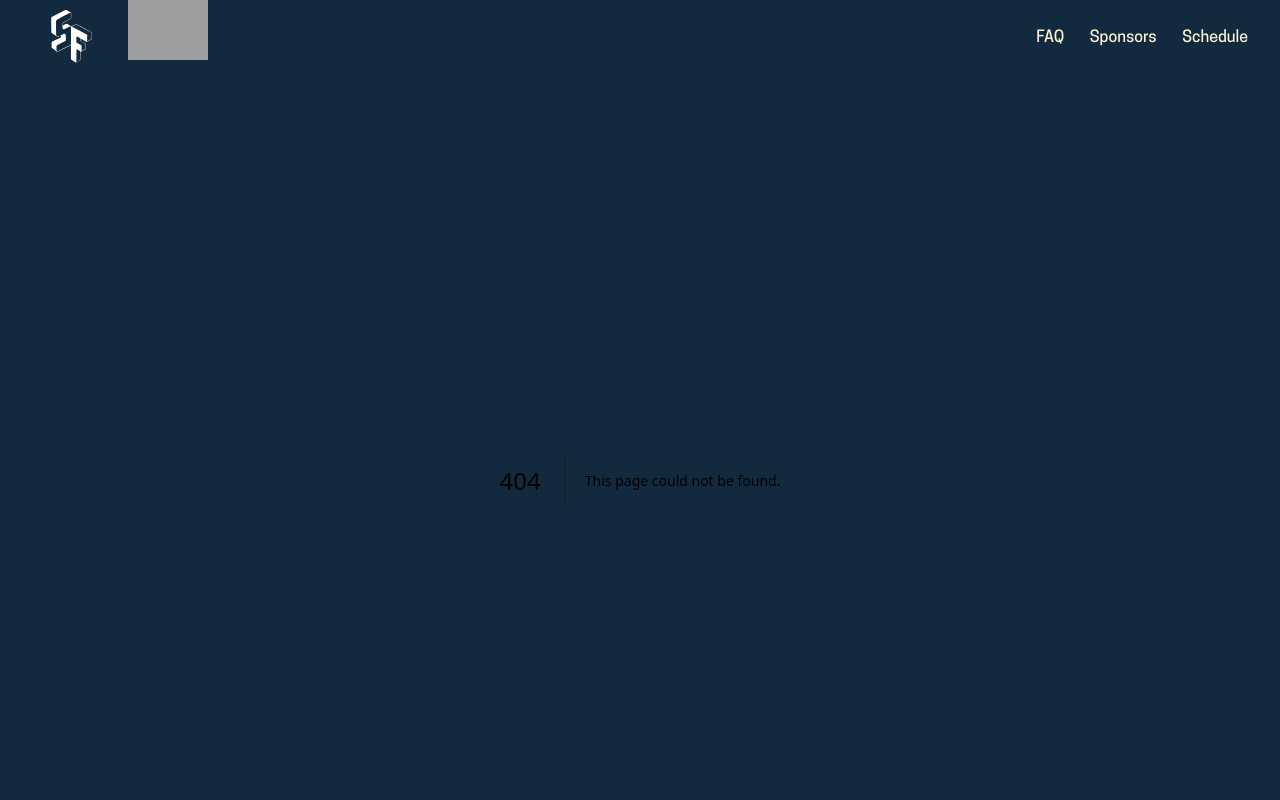
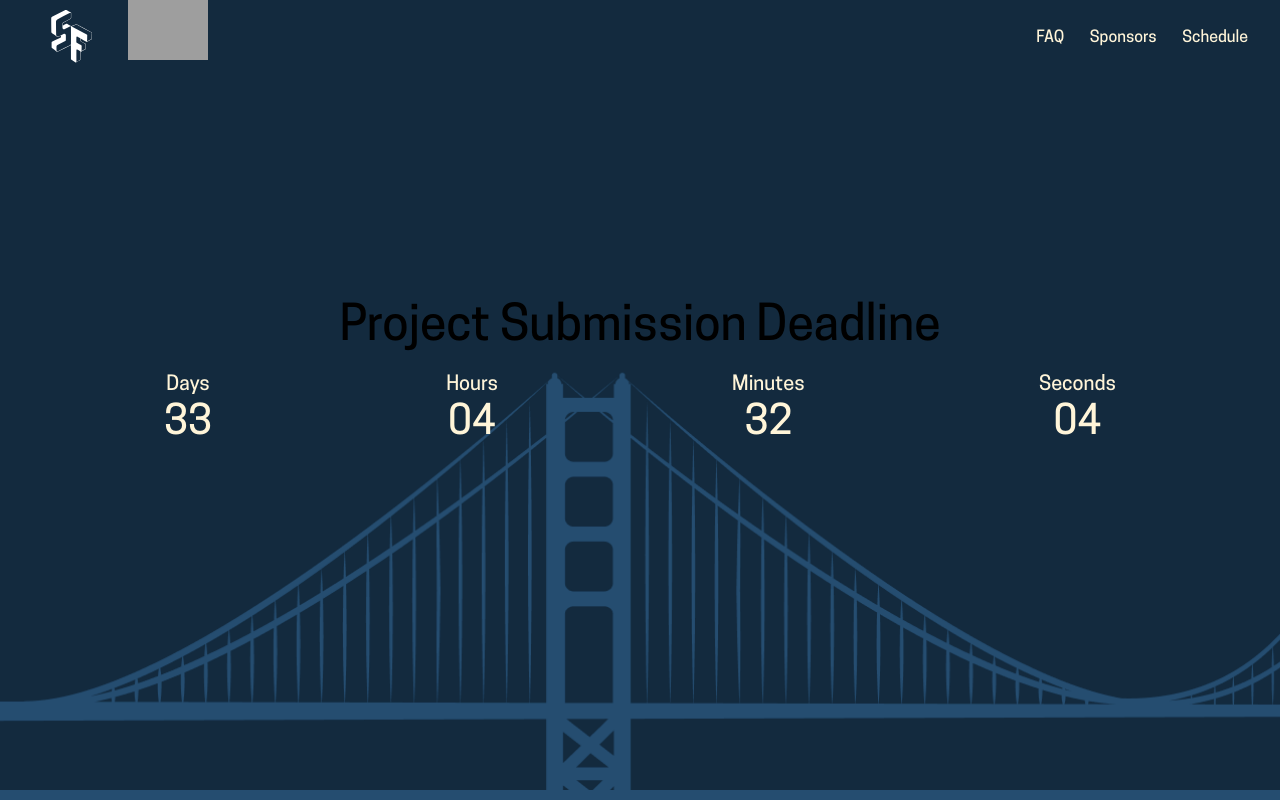
Before and after one commit to SF-Hacks-at-SFSU/SFHacks2024, a Next.js app: page /deadline in a window 1280 px wide. Before the commit this address had no page. Shown: the top 800 px of the page. Built offline with nearby package versions, Linux system fonts and the light colour scheme; grey boxes are pictures that could not be loaded.

Commit message:
many changes

```diff
--- /dev/null
+++ b/src/app/deadline/page.jsx
@@ -0,0 +1,101 @@
+"use client";
+import React from "react";
+import { useRef } from "react";
+import { useState } from "react";
+import { useEffect } from "react";
+const page = () => {
+  const Ref = useRef(null);
+
+  var countDownDate = new Date("Apr 7, 2024 11:00:00");
+
+  const total = Date.parse(countDownDate) - Date.parse(new Date());
+  const seconds = Math.floor((total / 1000) % 60);
+  const minutes = Math.floor((total / 1000 / 60) % 60);
+  const hours = Math.floor((total / 1000 / 60 / 60) % 24);
+  const days = Math.floor(total / (1000 * 60 * 60 * 24));
+
+  const [timer, setTimer] = useState({ days, hours, minutes, seconds });
+
+  const getTimeRemaining = (e) => {
+    const total = Date.parse(e) - Date.parse(new Date());
+    const seconds = Math.floor((total / 1000) % 60);
+    const minutes = Math.floor((total / 1000 / 60) % 60);
+    const hours = Math.floor((total / 1000 / 60 / 60) % 24);
+    const days = Math.floor(total / (1000 * 60 * 60 * 24));
+    return {
+      total,
+      days,
+      hours,
+      minutes,
+      seconds,
+    };
+  };
+
+  const startTimer = (e) => {
+    let { total, days, hours, minutes, seconds } = getTimeRemaining(e);
+
+    if (total >= 0) {
+      setTimer({ days, hours, minutes, seconds });
+    }
+  };
+
+  const clearTimer = (e) => {
+    if (Ref.current) clearInterval(Ref.current);
+    const id = setInterval(() => {
+      startTimer(e);
+    }, 1000);
+    Ref.current = id;
+  };
+
+  useEffect(() => {
+    clearTimer(countDownDate);
+  }, []);
+
+  // Returns null on first render, so the client and server match
+  const [hydrated, setHydrated] = useState(false);
+  useEffect(() => {
+    setHydrated(true);
+  }, []);
+  if (!hydrated) {
+    return null;
+  }
+
+  return (
+    <div className="flex flex-col bg-[bg-[#254d70]] w-full  justify-center p-36 bg-[url('/brand-assets/background-bridge.png')] bg-cover">
+      <div className=" translate-y-20">
+        <p className="text-center text-5xl  ">Project Submission Deadline</p>
+        <div
+          className={` flex flex-row w-auto justify-between items-center gap-[5vw] m-5`}
+        >
+          <div className="flex flex-col gap-[auto] items-center text-[#FFF5D9] text-center text-xl not-italic font-[575] leading-[normal]">
+            <h1>Days</h1>
+            <p className="text-[40px]">
+              {timer.days > 9 ? timer.days : "0" + timer.days}
+            </p>
+          </div>
+          <div className="flex flex-col gap-[auto] items-center text-[#FFF5D9] text-center text-xl not-italic font-[575] leading-[normal]">
+            <h1>Hours</h1>
+            <p className="text-[40px]">
+              {timer.hours > 9 ? timer.hours : "0" + timer.hours}
+            </p>
+          </div>
+          <div className="flex flex-col gap-[auto] items-center text-[#FFF5D9] text-center text-xl not-italic font-[575] leading-[normal]">
+            <h1>Minutes</h1>
+            <p className="text-[40px]">
+              {timer.minutes > 9 ? timer.minutes : "0" + timer.minutes}
+            </p>
+          </div>
+          <div className="flex flex-col gap-[auto] items-center text-[#FFF5D9] text-center text-xl not-italic font-[575] leading-[normal]">
+            <h1>Seconds</h1>
+            <p className="text-[40px]">
+              {timer.seconds > 9 ? timer.seconds : "0" + timer.seconds}
+            </p>
+          </div>
+        </div>
+      </div>
+
+      <div className=" h-64"></div>
+    </div>
+  );
+};
+export default page;
--- a/src/components/Schedule/Event.jsx
+++ b/src/components/Schedule/Event.jsx
@@ -5,13 +5,13 @@ const Event = ({ start, end, name, description }) => {
   return (
     <div className="md:flex md:flex-row justify-center">
       <div className="flex gap justify-start  bg-sfDarkBlue w-full md:w-[30%]  min-h-16 h-auto border border-sfBloo rounded-2xl">
-        <div className="flex flex-col gap-3 p-3 justify-center ">
+        <div className="flex flex-col gap-3 p-3 justify-center">
           <h1 className="text-md text-sfPink  whitespace-nowrap">{start}</h1>
           <FaArrowDownLong className=" text-sfPink self-center" />
           <h1 className="text-md text-sfPink">{end}</h1>
         </div>
         <div className="flex flex-col justify-center snap-center items-center p-3 w-full">
-          <h1 className="text-center font-bold text-white">{name}</h1>
+          <h1 className="text-center font-bold text-white pb-2">{name}</h1>
           <h1 className="text-center text-gray-200">{description}</h1>
         </div>
       </div>
--- a/src/components/Schedule/Schedule2.jsx
+++ b/src/components/Schedule/Schedule2.jsx
@@ -9,7 +9,7 @@ const Schedule2 = () => {
     [
       //general
       {
-        start: "2:45 PM",
+        start: "2:30 PM",
         end: "3:30 PM",
         name: "Check Ins",
         description: "Hackers will check in",
@@ -20,17 +20,12 @@ const Schedule2 = () => {
         name: "Opening Ceremony",
         description: "The Hacking Begins!",
       },
-      {
-        start: "6:30 PM",
-        end: "7:00 PM",
-        name: "Interview Time",
-        description: "Questions about projects",
-      },
+
       {
         start: "7:30 PM",
         end: "8:00 PM",
         name: "Dinner",
-        description: "Devour some amazing food  ",
+        description: "Devour some amazing food from Taqueria (VG, HA)",
       },
       {
         start: "11:00 PM",
@@ -44,20 +39,22 @@ const Schedule2 = () => {
       {
         start: "4:00 PM",
         end: "5:00 PM",
-        name: "Coze Workshop",
-        description: "With Joshua Alphonse ",
+        name: "Coze: AI Bot Creation w/ Joshua Alphonse",
+        description:
+          "Next-generation AI chatbot building platform. Quickly create bots without coding and publish them on various platforms",
       },
       {
         start: "5:15 PM",
         end: "6:15 PM",
-        name: "Mongo DB Workshop ",
-        description: "With Mark Kim",
+        name: "Mongo DB: Representing Meaning In Numbers With & Looking Them Up ",
+        description:
+          "Master MongoDB and vector search to enhance your project with efficient data retrieval.",
       },
       {
         start: "6:30 PM",
         end: "7:30 PM",
-        name: "Notion Workshop ",
-        description: "With Huy",
+        name: "Notion Workshop w/ Giahuy Dang ",
+        description: "Learn how to increase your productivity using Notion.",
       },
     ],
     [
@@ -65,20 +62,21 @@ const Schedule2 = () => {
       {
         start: "4:00 PM",
         end: "5:00 PM",
-        name: "Github Workshop",
-        description: "With MLH",
+        name: "Github Copilot Workshop with MLH",
+        description:
+          "Learn about how to use GitHub Copilot from MLH Coach Mansi.",
       },
       {
         start: "5:15 PM",
         end: "6:15 PM",
-        name: "Neurelo workshop",
-        description: "with Chirag Shah",
+        name: "Neurelo Workshop w/ Chirag Shah",
+        description: "",
       },
       {
         start: "6:30 PM",
         end: "7:30 PM",
-        name: "Fireworks.Ai",
-        description: "with Raymond Thai",
+        name: "Fireworks AI Workshop w/ Raymond Thai",
+        description: "",
       },
     ],
     [
@@ -107,39 +105,35 @@ const Schedule2 = () => {
         start: "9:00 AM",
         end: "9:30 AM",
         name: "Breakfast",
-        description: "BREAK your FAST",
+        description: "Noah’s Bagel (VG, HA)",
       },
       {
         start: "1:00 PM",
         end: "2:00 PM",
         name: "Lunch",
-        description: "Obliderate your hunger with some Costo Pizza",
+        description:
+          "Obliderate your hunger with Ike’s Sandwhiches (VG, V, HA)",
       },
       {
         start: "2:00 PM",
         end: "3:30 PM",
-        name: "Women in Tech Panel",
+        name: "Women In Tech Panel",
         description:
-          "Celebrate the contributions of women who shape the future of our technology.",
+          "Hear about our panelist's experiences as women in the technology industry.",
       },
-      {
-        start: "4:00 PM",
-        end: "4:30 PM",
-        name: "Workshop Interview Time",
-        description: "[Description still pending]",
-      },
+
       {
         start: "6:00 PM",
         end: "7:00 PM",
-        name: "POC in tech panel",
+        name: "POC in Tech Panel",
         description:
-          "Highlighting the voices and achievements of people of color in the tech industry.",
+          "Hear about our panelist's experiences as people of color in the technology industry.",
       },
       {
         start: "8:00 PM",
         end: "9:00 PM",
         name: "Dinner",
-        description: "Feast on some of Ike's Sandwiches",
+        description: "Feast on some Costco Pizza (VG, HA)",
       },
     ],
     [
@@ -153,9 +147,8 @@ const Schedule2 = () => {
       {
         start: "5:00 PM",
         end: "6:00 PM",
-        name: "Games for Love Workshop",
-        description:
-          "Learn how to save lives by making awesome games, hosted by Jon Wolheim",
+        name: "Games for Love w/ Jon Wolheim",
+        description: "Learn how to save lives by making awesome games",
       },
       {
         start: "7:00 PM",
@@ -224,13 +217,14 @@ const Schedule2 = () => {
         start: "9:00 AM",
         end: "9:30 AM",
         name: "Breakfast",
-        description: "Enjoy some coffee and breakfast with Noah's Bagel",
+        description:
+          "Enjoy some coffee and breakfast with Noah's Bagel (VG, HA)",
       },
       {
         start: "10:30 AM",
         end: "11:00 AM",
         name: "Project Submission deadline",
-        description: "Submit your project by 11:30 AM",
+        description: "Submit your project by 11:00 AM",
       },
 
       {
@@ -242,7 +236,7 @@ const Schedule2 = () => {
       {
         start: "2:00 PM",
         end: "4:00 PM",
-        name: "Winners revealed/Interview",
+        name: "Winners revealed",
         description: "Celebrate those who won",
       },
     ],
@@ -260,9 +254,9 @@ const Schedule2 = () => {
       {
         start: "1:10 PM",
         end: "2:00 PM",
-        name: "Alumni Panel",
+        name: "SF State Alumni Panel",
         description:
-          "Hear from Sf State Alumni who are deep in the tech industry",
+          "Hear about our panelist's experiences as alumni of San Francisco State University.",
       },
     ],
   ];
--- a/tailwind.config.js
+++ b/tailwind.config.js
@@ -16,6 +16,8 @@ module.exports = {
         "gradient-conic":
           "conic-gradient(from 180deg at 50% 50%, var(--tw-gradient-stops))",
       },
+
+
       colors: {
 				sfGreyBlue : '#838FBA',
 				sfDarkBlue : '#132A3E',
```
